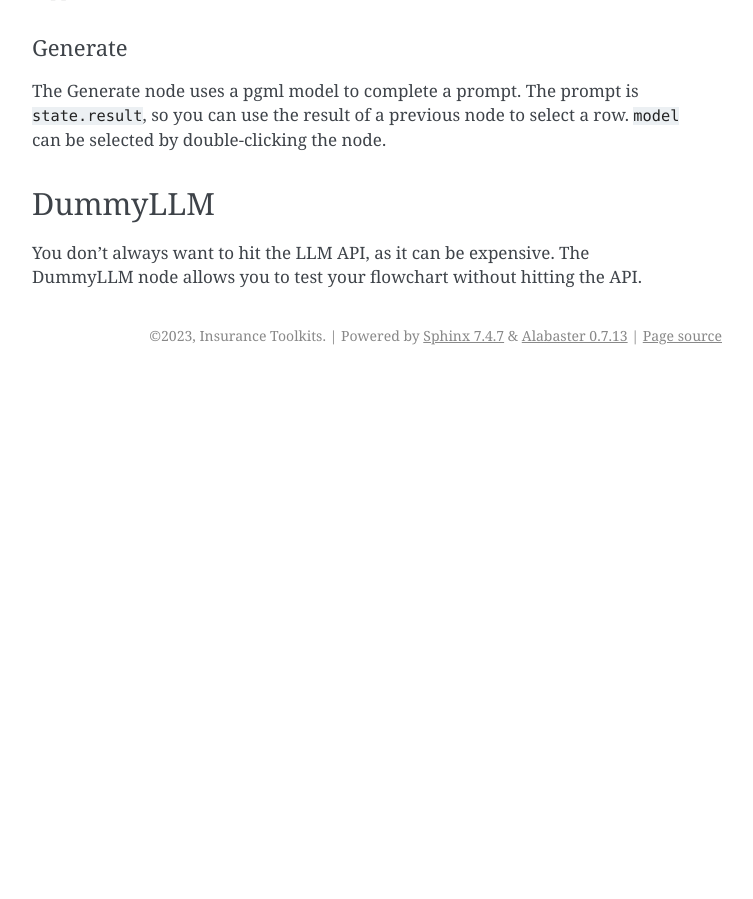
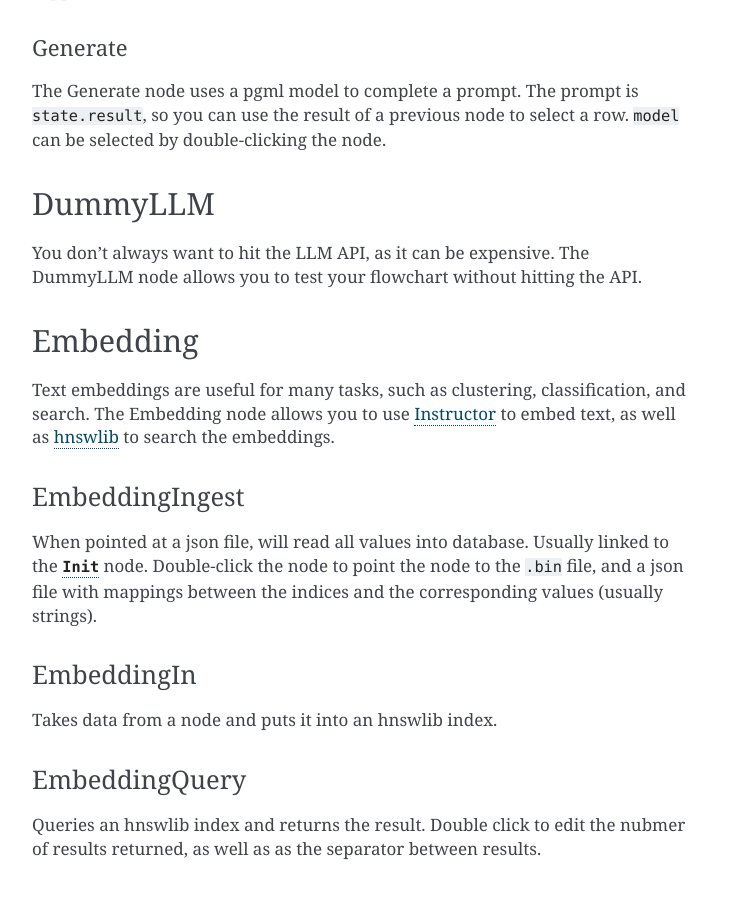
Before and after one commit to annias/promptflow, a Sphinx documentation site: the page built from docs/nodes.md, in a window 1280 px wide and 900 px high, scrolled down 4377 px. Shown: the whole window, without its empty margins (388-1141 px from the left). Built offline with Sphinx 7.4.7, drawn with Linux system fonts in a browser that asks for light colours; before the commit the page ends 4752 px from its top, so only the background shows below that; some of the changed text lies outside the part shown.

Commit message:
Added embedding nodes + made more generic

```diff
--- a/docs/nodes.md
+++ b/docs/nodes.md
@@ -133,3 +133,24 @@ The Generate node uses a pgml model to complete a prompt. The prompt is `state.r
 ## DummyLLM
 
 You don't always want to hit the LLM API, as it can be expensive. The DummyLLM node allows you to test your flowchart without hitting the API.
+
+(Embedding)=
+## Embedding
+
+Text embeddings are useful for many tasks, such as clustering, classification, and search. The Embedding node allows you to use [Instructor](https://huggingface.co/hkunlp/instructor-large) to embed text, as well as [hnswlib](https://github.com/nmslib/hnswlib) to search the embeddings.
+
+(EmbeddingIngest)=
+### EmbeddingIngest
+
+When pointed at a json file, will read all values into database. Usually linked to the [`Init`](Init) node. Double-click the node to point the node to the `.bin` file, and a json file with mappings between the indices and the corresponding values (usually strings).
+
+
+(EmbeddingIn)=
+### EmbeddingIn
+
+Takes data from a node and puts it into an hnswlib index.
+
+(EmbeddingQuery)=
+### EmbeddingQuery
+
+Queries an hnswlib index and returns the result. Double click to edit the nubmer of results returned, as well as as the separator between results.
```
Also changed, not shown: 1 other file.
